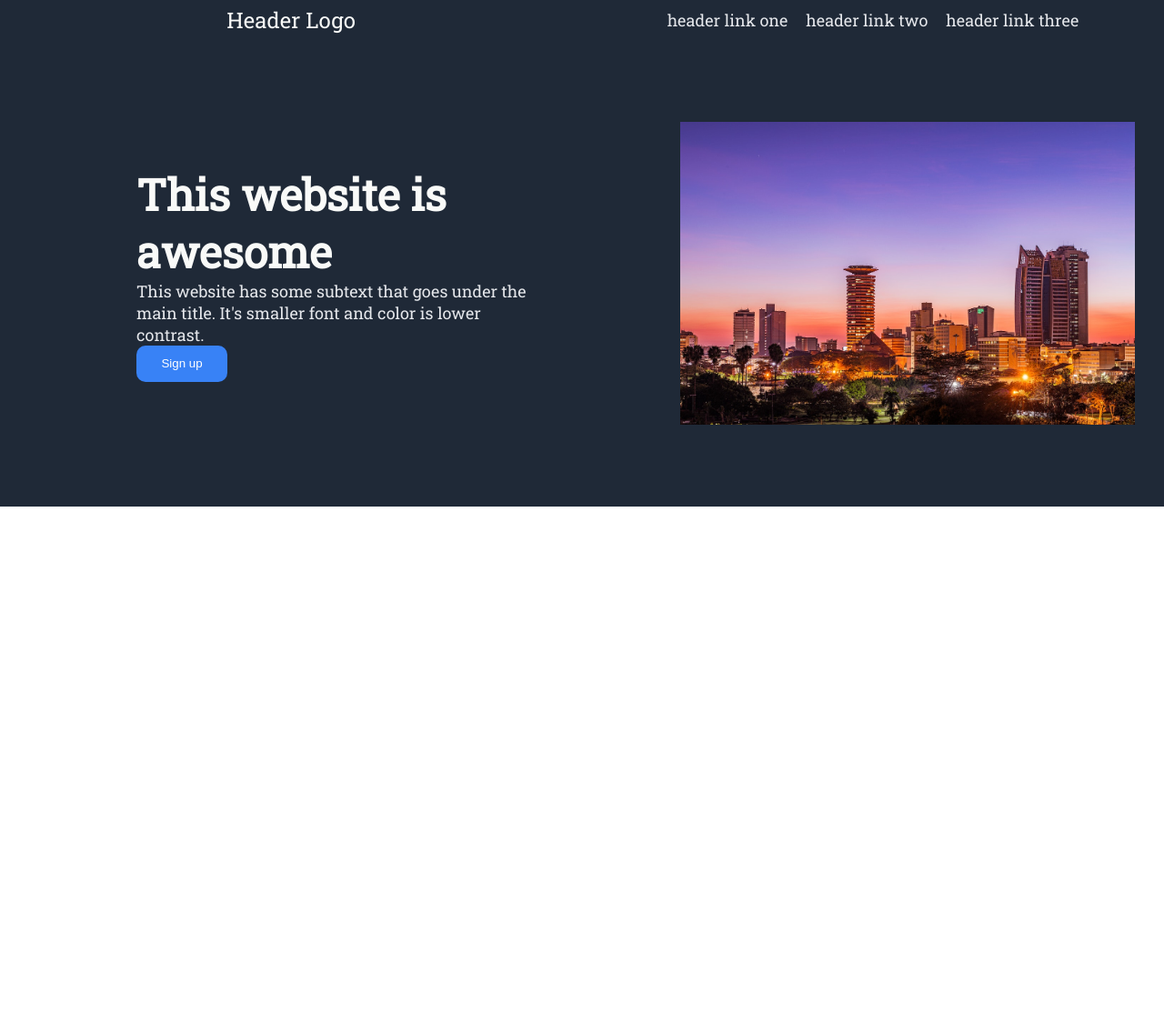
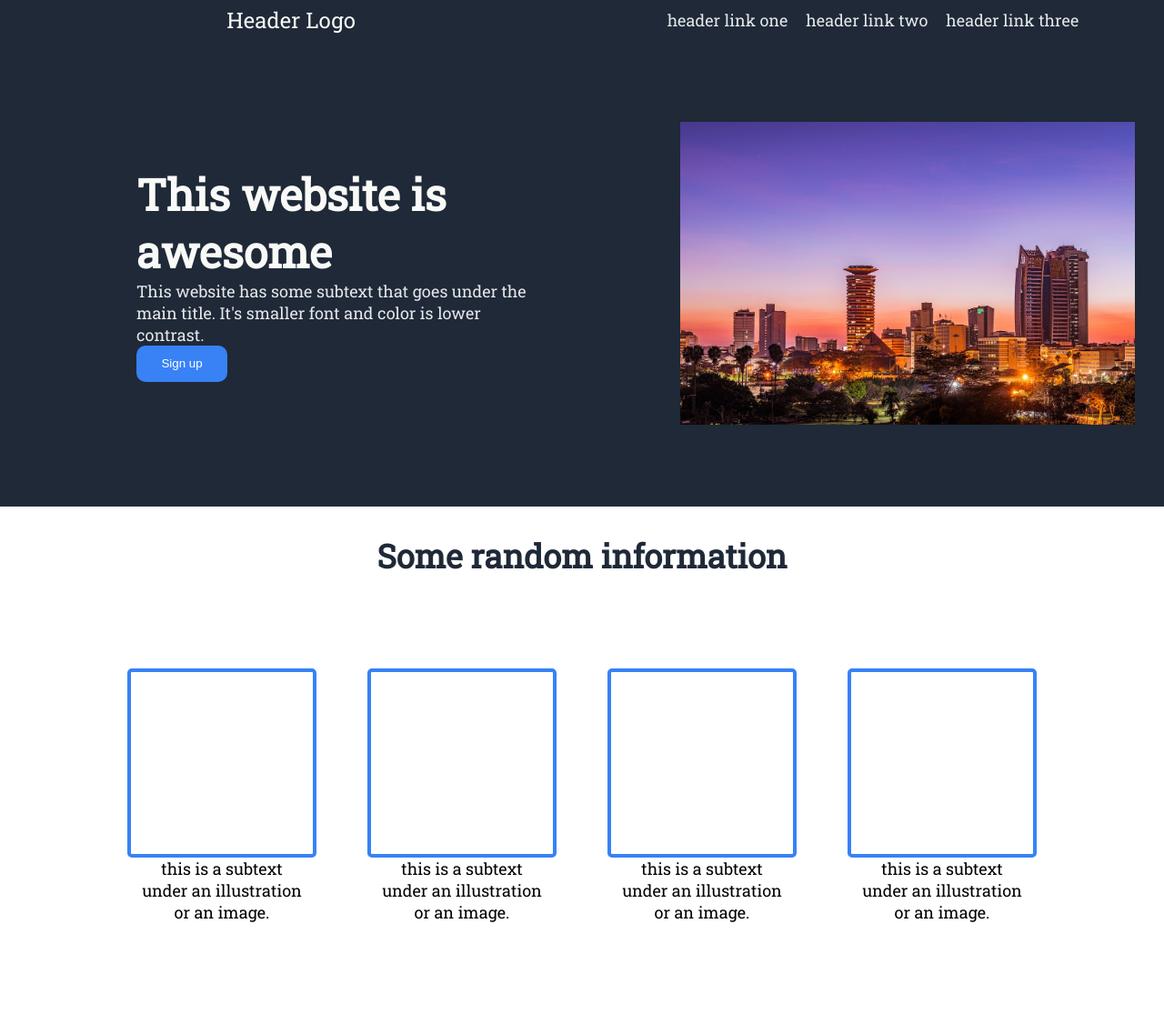
Before and after one commit to tambasii/landingpage, a plain HTML site: page index.html in a window 1280 px wide. Shown: the whole page at 91% size. Before the commit the page ends 800 px from the top, so only its background shows below. Drawn offline with Linux system fonts and the light colour scheme.

Commit message:
set up and style second section

```diff
--- a/index.html
+++ b/index.html
@@ -28,6 +28,27 @@
                     </div>
                 </div>
             </div>
+            <div class="second-section">
+                <h2> Some random information</h2>
+                <div class="row-of-blue-divs">
+                    <div class="box-blue-msg">
+                        <div class="box-blue"></div>
+                        <p class="p-second">this is a subtext <br> under an illustration <br> or an image.</p>
+                    </div>
+                    <div class="box-blue-msg">
+                        <div class="box-blue"></div>
+                        <p class="p-second">this is a subtext <br> under an illustration <br>or an image.</p>
+                    </div>
+                    <div class="box-blue-msg">
+                        <div class="box-blue"></div>
+                        <p class="p-second">this is a subtext <br>under an illustration <br>or an image.</p>
+                    </div>
+                    <div class="box-blue-msg">
+                        <div class="box-blue"></div>
+                        <p class="p-second">this is a subtext <br>under an illustration <br>or an image.</p>
+                    </div>
+                </div>
+            </div>
         </body>
     </head>
 </html>
--- a/styles.css
+++ b/styles.css
@@ -88,3 +88,42 @@ img {
     border: 1px #3882f6;
     border-radius: 10px;
 }
+
+h2 {
+    font-size: 36px;
+    font-weight: extra-bolder;
+    color: #1F2937;
+    text-align: center;
+    padding-top: 30px;
+}
+
+.row-of-blue-divs {
+    display: flex;
+    flex-direction: row;
+    justify-content: space-between;
+    max-width: 100%;
+    margin: 100px;
+    align-items: center;
+
+}
+
+.box-blue {
+    border: 4px solid #3882f6;
+    width: 200px;
+    height: 200px;
+    border-radius: 5px;
+}
+
+.second-section {
+    display: flex;
+    flex-direction: column;
+    justify-content: center;
+    margin-left: 40px;
+    margin-right: 40px;
+}
+
+.p-second {
+    font-size: 18px;
+    text-align: center;
+
+}
```
